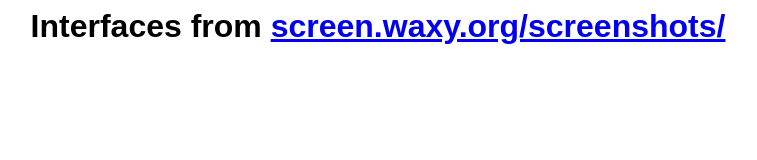
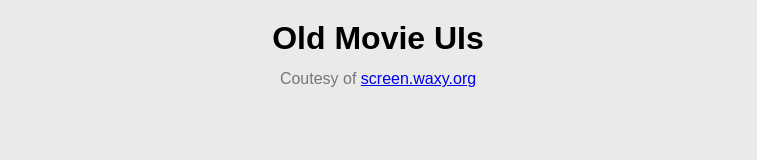
Before and after one commit to jimniels/old-movie-uis, a website: page src/index.html in a window 1280 px wide. Shown: the whole page, without its empty margins (262-1019 px from the left). Drawn offline with Linux system fonts and the light colour scheme; no server answers.

Commit message:
Tweaked styles

```diff
--- a/src/index.html
+++ b/src/index.html
@@ -1,25 +1,39 @@
 <html>
 <head>
-    <title>Computer Interfaces From Old Movies (via screen.waxy.org)</title>
+  <title>Old Movie User Interfaces (via screen.waxy.org)</title>
 
   <style>
     body {
+      background: #eaeaea;
       text-align: center;
       font-family: sans-serif;
+      margin: 10px;
+    }
+    h1 {
+      margin: 20px 0 10px;
+    }
+    h2 {
+      font-size: 1em;
+      color: #777;
+      font-weight: normal;
+      margin-bottom: 40px;
     }
     img {
       display: block;
-            margin: 0 auto 2.5em;
       width: auto;
       max-width: 100%;
       height: auto;
+      margin: 0 auto 80px;
+      box-shadow: 0 5px 10px rgba(0,0,0,.2), 0 15px 35px rgba(0,0,0,.1);
+      border: 5px solid rgba(255,255,255,1);
     }
   </style>
   <script src="./scripts/jquery1.11.1.js"></script>
   <script src="./scripts/lazyload.js"></script>
 </head>
 <body>
-    <h1>Interfaces from <a href="http://screen.waxy.org/screenshots/">screen.waxy.org/screenshots/</a></h1>
+  <h1>Old Movie UIs</h1>
+  <h2>Coutesy of <a href="http://screen.waxy.org/screenshots/">screen.waxy.org</a></h2>
 
   <script type="text/javascript">
   $(document).ready(function(){
```
Lines whose indentation alone changed are shown as unchanged.
